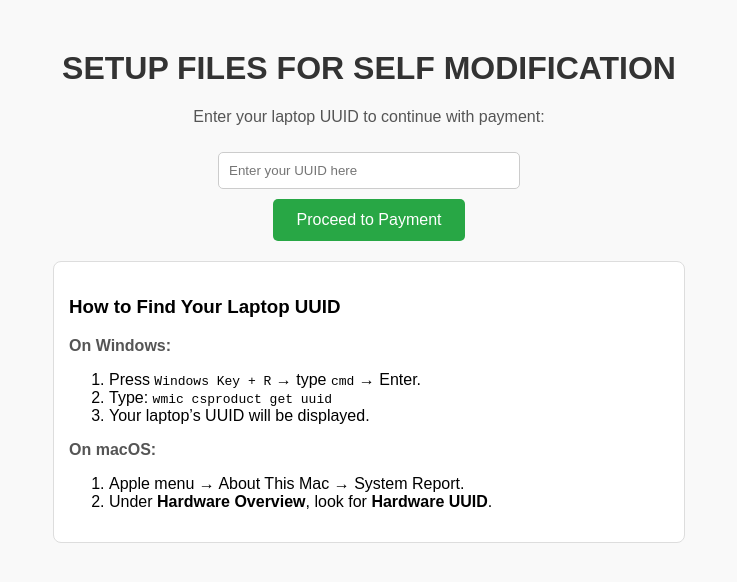
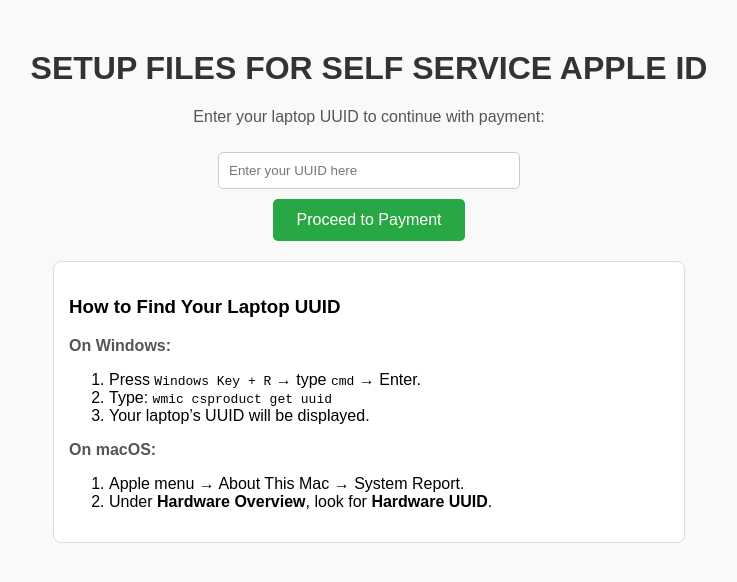
Before and after one commit to olaskid7736-pixel/aoe.github.io, a plain HTML site: page index.html in a window 1280 px wide. Shown: the whole page, without its empty margins (271-1008 px from the left). Drawn offline with Linux system fonts and the light colour scheme.

Commit message:
Update header text for self service Apple ID

```diff
--- a/index.html
+++ b/index.html
@@ -25,7 +25,7 @@
   </script>
 </head>
 <body>
-  <h1>SETUP FILES FOR SELF MODIFICATION</h1>
+  <h1>SETUP FILES FOR SELF SERVICE APPLE ID</h1>
   <p>Enter your laptop UUID to continue with payment:</p>
   <input type="text" id="uuid" placeholder="Enter your UUID here">
   <br>
```
